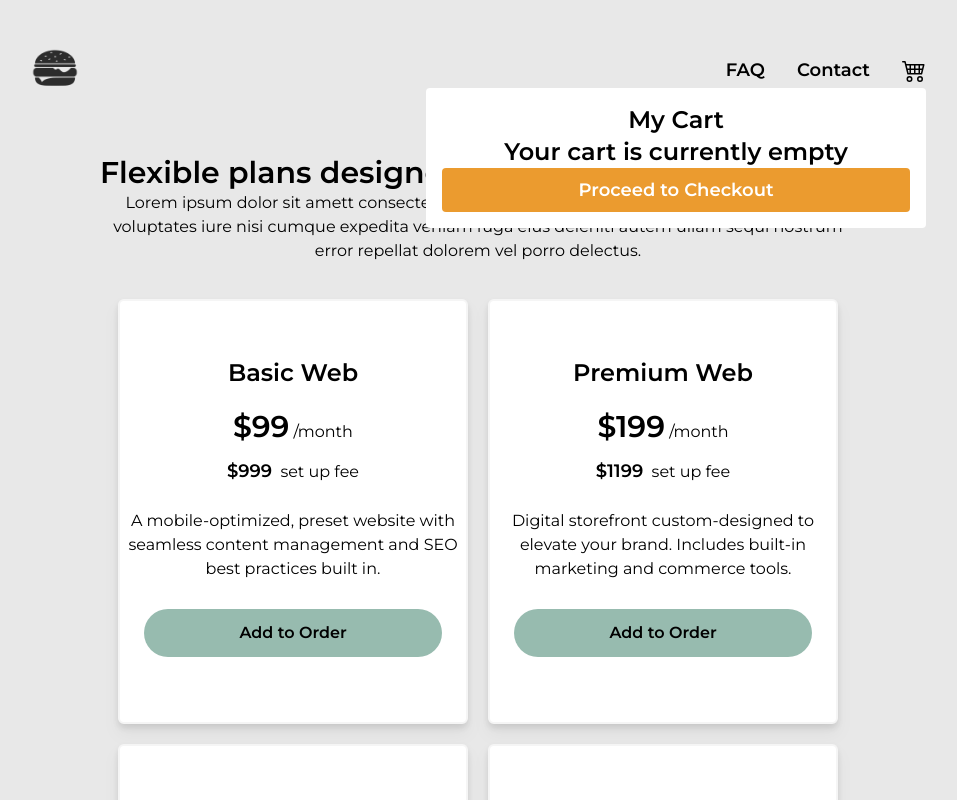
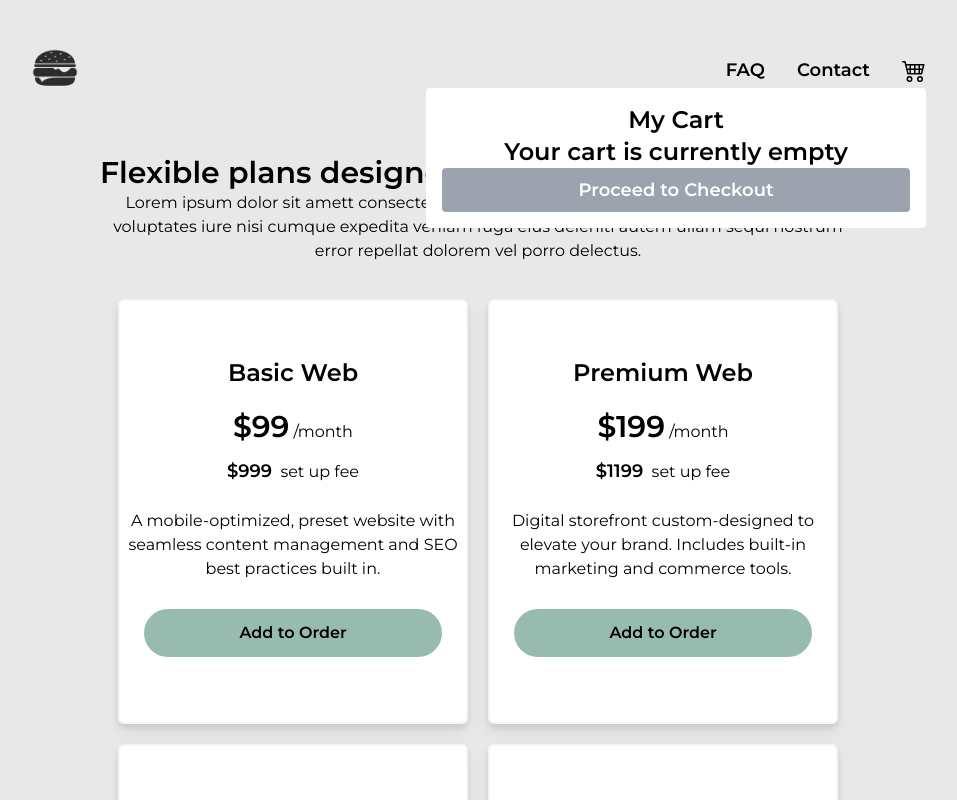
Before and after one commit to rwyattwalker/order-up, a Next.js app: page /pricing in a window 1280 px wide. Both pictures are taken after a click on the icon 1076 px from the left and 69 px from the top of the page. Shown: the top 800 px of the page, without its empty margins (162-1119 px from the left). Built offline with nearby package versions, Linux system fonts and the light colour scheme.

Commit message:
Gray Button

```diff
--- a/components/Cart.tsx
+++ b/components/Cart.tsx
@@ -32,7 +32,7 @@ function Cart() {
         })
       }
 
-      <Link className='mt-auto py-2 w-full bg-[#EB9B2F] rounded text-white font-semibold text-center text-lg' href={'/checkout'}>
+      <Link className={`mt-auto py-2 w-full ${cartItems.length == 0 ? 'bg-gray-400 pointer-events-none' : 'bg-[#EB9B2F]'}  rounded text-white font-semibold text-center text-lg`} href={'/checkout'}>
         Proceed to Checkout
       </Link>
     </div>
```
